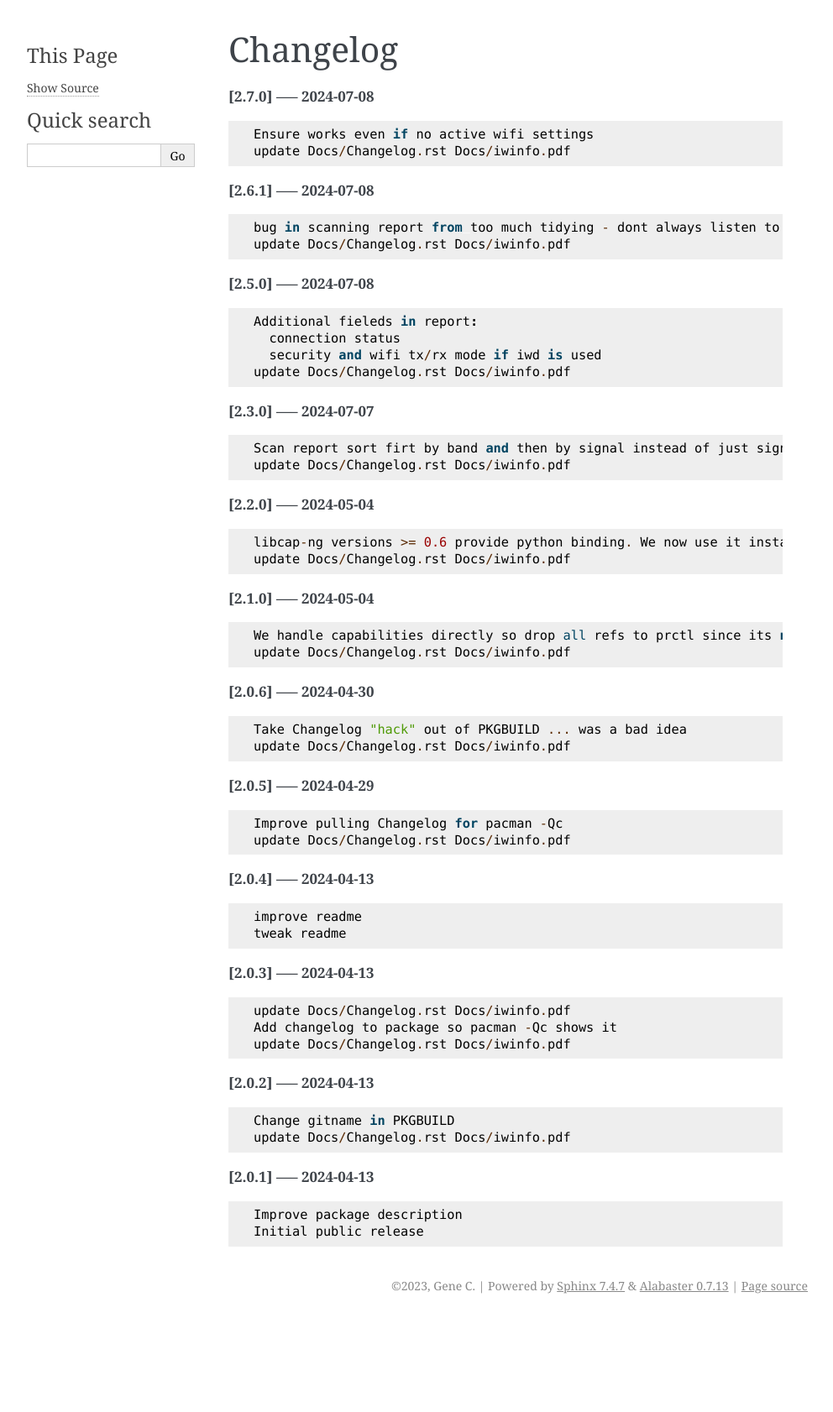
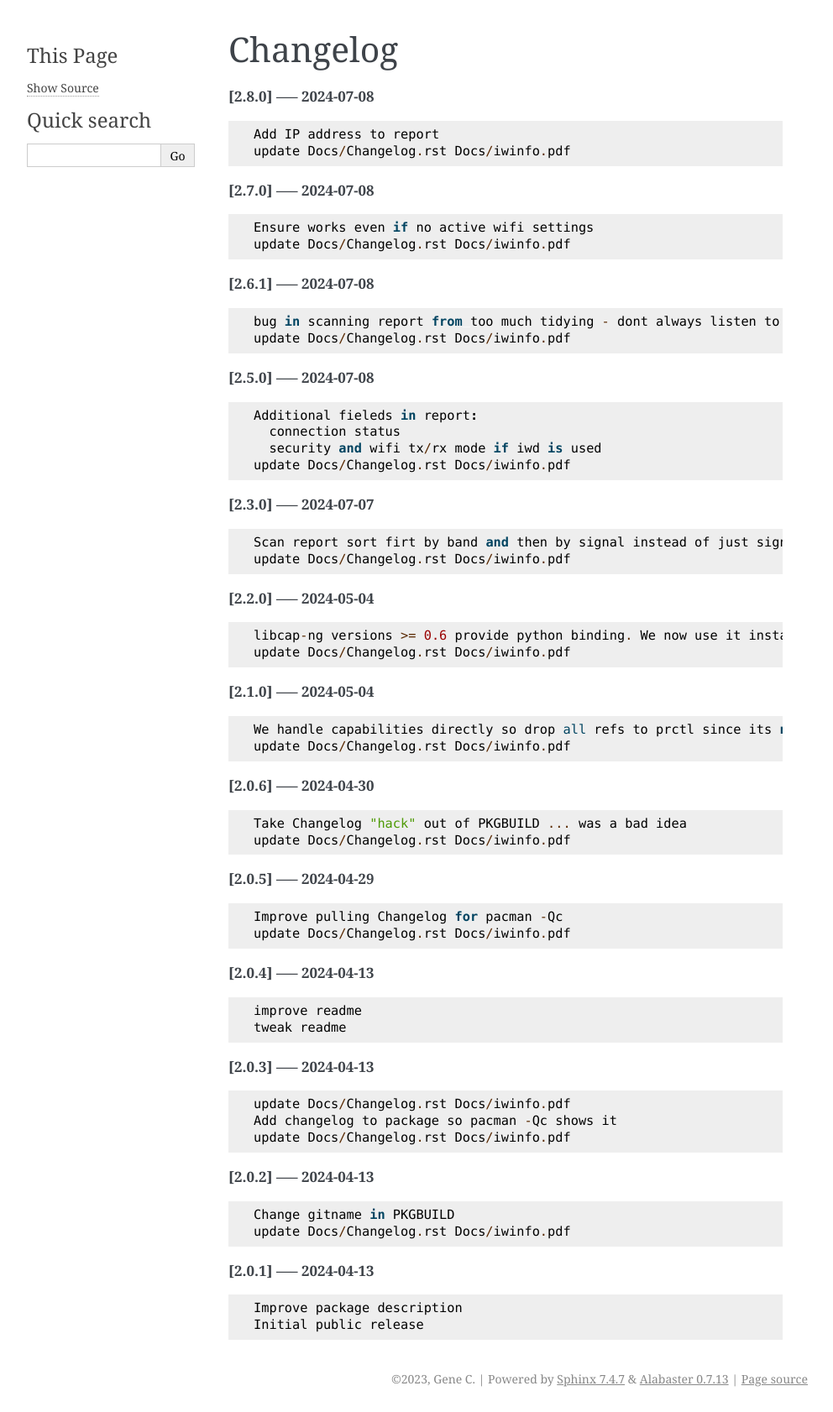
Before and after one commit to gene-git/iwinfo, a Sphinx documentation site: the page built from Docs/Changelog.rst, in a window 1280 px wide. Shown: the whole page at 84% size, without its empty margins (148-1140 px from the left). Built offline with Sphinx 7.4.7, drawn with Linux system fonts in a browser that asks for light colours; pages that are not in the unit, such as notebooks, are missing from menus; before the commit the page ends 1571 px from its top, so only the background shows below that.

Commit message:
update Docs/Changelog.rst Docs/iwinfo.pdf

```diff
--- a/Docs/Changelog.rst
+++ b/Docs/Changelog.rst
@@ -1,5 +1,11 @@
 Changelog
 =========
+
+**[2.8.0] ----- 2024-07-08** ::
+
+	    Add IP address to report
+	    update Docs/Changelog.rst Docs/iwinfo.pdf
+
 
 **[2.7.0] ----- 2024-07-08** ::
 
```
Also changed, not shown: 1 other file.
